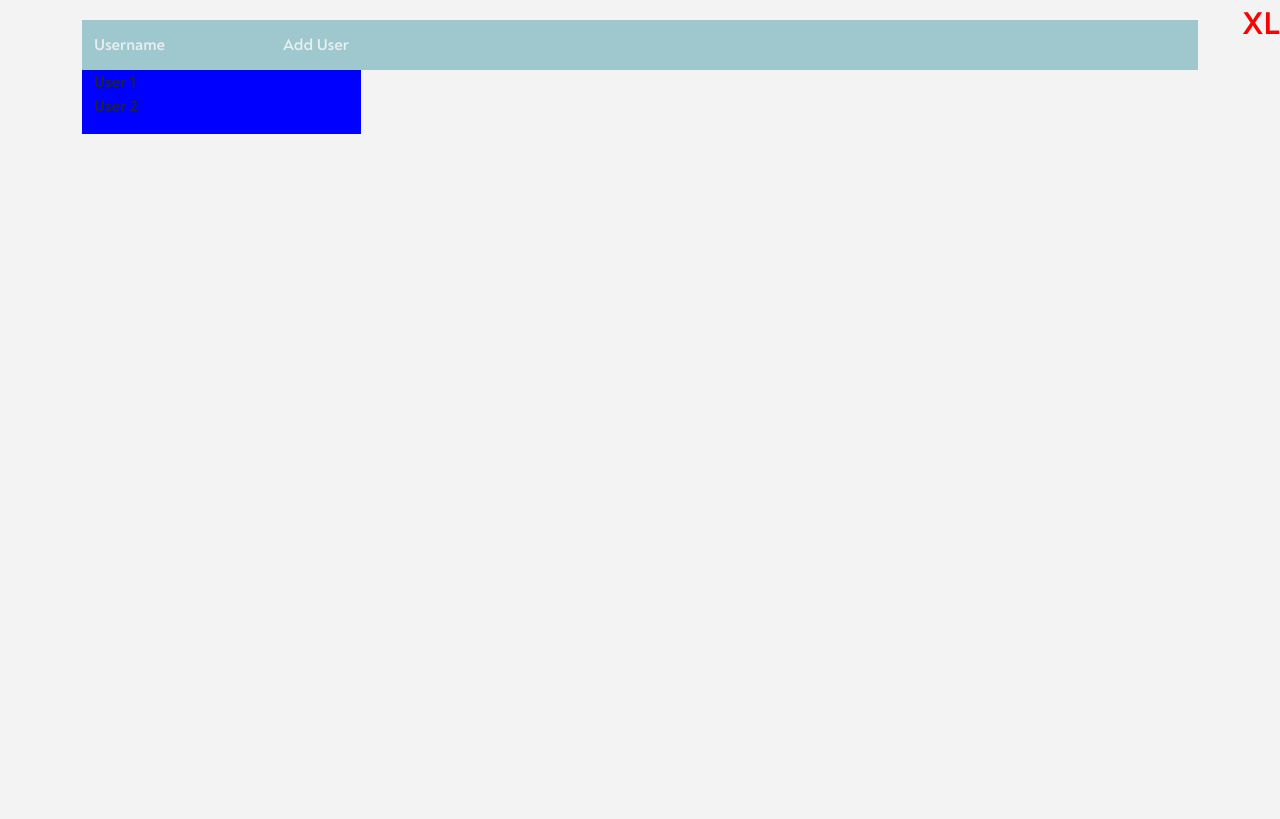
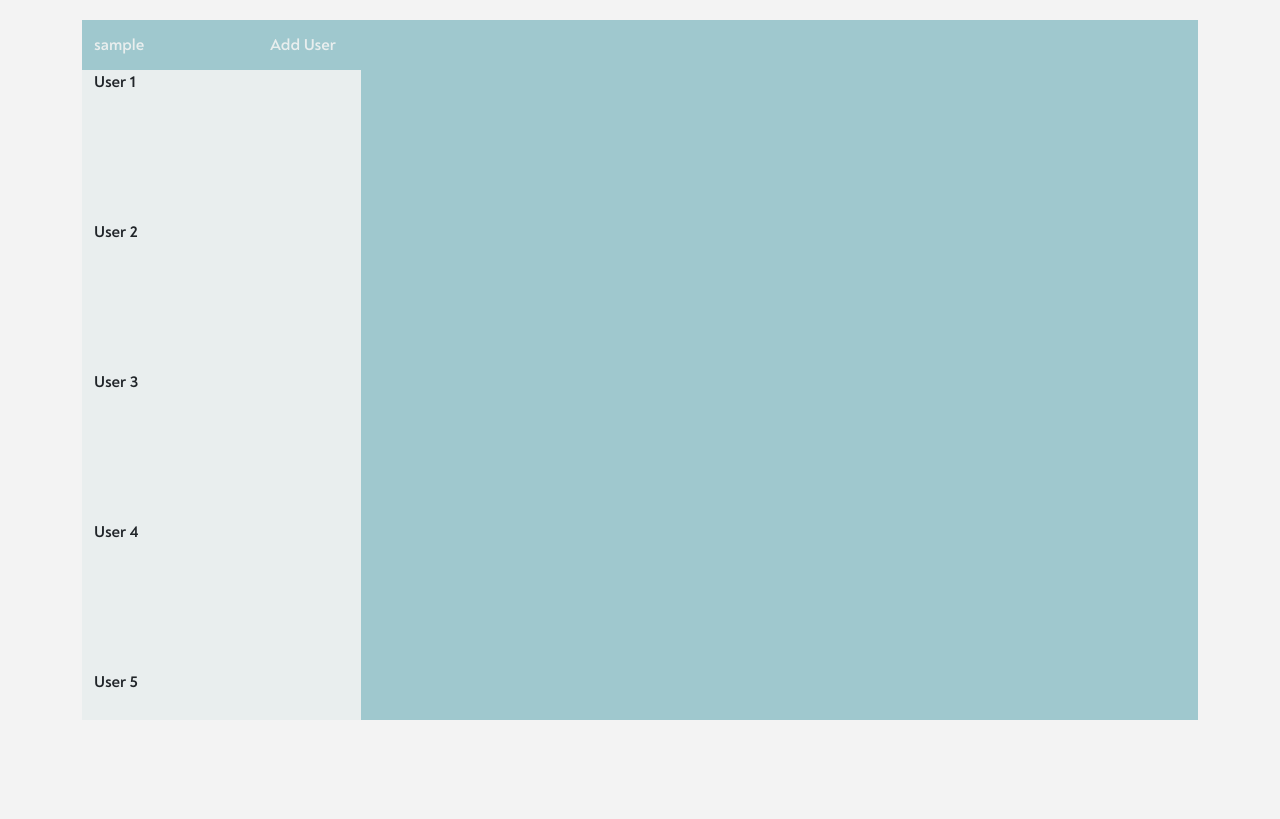
Before and after one commit to alexsukhin/live-messenger, a Flask app: page /dashboard in a window 1280 px wide. Shown: the top 819 px of the page. Run offline with Flask 3, Linux system fonts and the light colour scheme; the visitor is signed in with stand-in values (Sample User, id 1); data that the repository does not hold is empty; some libraries are stand-ins or nearby versions.

Commit message:
added some css to dashboard

```diff
--- a/app/auth.py
+++ b/app/auth.py
@@ -45,7 +45,7 @@ def sign_up():
             else:
                 flash("Error creating account.", category="error")
 
-    return render_template("signup.html")
+    return render_template("signup.html", user=current_user)
 
 
 @auth.route('/login', methods=['GET', 'POST'])
@@ -67,7 +67,7 @@ def login():
             login_user(objUser)
             return redirect('/dashboard')
 
-    return render_template("login.html", boolean=True)
+    return render_template("login.html", user=current_user)
 
 @auth.route('/logout')
 @login_required
--- a/app/static/css/styles.css
+++ b/app/static/css/styles.css
@@ -2,7 +2,7 @@
 @font-face {
   font-family: noahFont;
   src: url('../files/NoahTextBold.otf')
-  }
+}
 
 body {
   background-color: #f3f3f3;
@@ -13,42 +13,48 @@ body {
   margin-top: 100px;
 }
 
-body::before {
-  content: "XS";
-  color: red;
-  font-size: 2rem;
-  font-weight: bold;
-  position: fixed;
-  top: 0;
-  right: 0;
+.right {
+  float: right;
 }
 
-@media (min-width: 576px) {
-  body::before {
-    content: "SM";
-  }
+.chat-list-container {
+  background-color: #e9eeee;
+  height: 650px;
+  overflow-y: auto;
 }
 
-@media (min-width: 768px) {
-  body::before {
-    content: "MD";
-  }
+.chat-user {
+  height: 150px;
 }
 
-@media (min-width: 992px) {
-  body::before {
-    content: "LG";
-  }
+.nav-link-container {
+  background-color: #9fc8ce;
+  display: table;
 }
 
-@media (min-width: 1200px) {
-  body::before {
-    content: "XL";
-  }
+.nav-link {
+  display: table-cell;
+  vertical-align: middle;
+  height: 50px;
+  color: #e9eeee;
 }
 
-@media (min-width: 1400px) {
-  body::before {
-    content: "XXL";
-  }
+.text-right-container {
+  background-color: #9fc8ce;
+  display: table;
 }
+
+.add-btn {
+  height: 50px;
+  color: #e9eeee;
+}
+
+.top-bar {
+  background-color: #9fc8ce;
+  display: table;
+}
+
+.introduction {
+  background-color:#9fc8ce;
+  height: 650px;
+}
--- a/app/templates/dashboard.html
+++ b/app/templates/dashboard.html
@@ -1,38 +1,62 @@
+
+
 {% extends "base.html" %}
 
 {% block title %}Dashboard{% endblock %}
 
 {% block content %}
-
-
-
 <div class="container">
     <div class="row" style="margin-top: 20px;">
         <div class="col-3">
             <div class="row">
-                <div class="col" style="background-color: #9fc8ce; display: table;">
-                    <a class="nav-item nav-link" id="profile" href="/profile" style="display: table-cell; vertical-align: middle; height: 50px; color: #e9eeee">Username</a>
+                <div class="col nav-link-container">
+                    <a class="nav-item nav-link" id="profile" href="/profile">{{ user.username }}</a>
                 </div>
-                <div class="col" style="background-color: #9fc8ce; display: table;">
-                    <p style="display: table-cell; text-align: right; vertical-align: middle; height: 50px; color: #e9eeee;">Add User</p>
+                <div class="col text-right-container">
+                    <button type="button" class="btn add-btn right" data-bs-toggle="modal" data-bs-target="#addUserModal">
+                        Add User
+                    </button>
+                    <div class="modal fade" id="addUserModal" tabindex="-1" aria-labelledby="addUserModalLabel" aria-hidden="true">
+                        <div class="modal-dialog">
+                            <div class="modal-content">
+                                <div class="modal-header">
+                                    <h5 class="modal-title" id="addUserModalLabel">Add User</h5>
+                                    <button type="button" class="btn-close" data-bs-dismiss="modal" aria-label="Close"></button>
+                                </div>
+                                <div class="modal-body">
+                                    <form action="/add_user" method="post">
+                                        <div class="mb-3">
+                                            <label for="username" class="form-label">Username</label>
+                                            <input type="text" class="form-control" id="username" name="username" required>
+                                        </div>
+                                        <button type="submit" class="btn btn-primary">Add User</button>
+                                    </form>
+                                </div>
+                            </div>
+                        </div>
+                    </div>
                 </div>
             </div>
+        </div>
 
+
+        <div class="col-9 top-bar">
         </div>
-        <div class="col-9" style="background-color: #9fc8ce; display: table;">
-        </div>
-      </div>
+    </div>
     <div class="row">
-        <div class="col-3" style="background-color:blue;">
+        <div class="col-3 chat-list-container">
             <div class="chat-list">
                 <div class="chat-user" data-user-id="user1">User 1</div>
                 <div class="chat-user" data-user-id="user2">User 2</div>
+                <div class="chat-user" data-user-id="user3">User 3</div>
+                <div class="chat-user" data-user-id="user4">User 4</div>
+                <div class="chat-user" data-user-id="user5">User 5</div>
             </div>
-        <div class="col-9" style="background-color:yellow;">
+        </div>
+        <div class="col-9 introduction">
             <p></p>
         </div>
     </div>
 </div>
 
-
 {% endblock %}
--- a/app/views.py
+++ b/app/views.py
@@ -6,9 +6,9 @@ views = Blueprint('views', __name__)
 @views.route('/dashboard')
 @login_required
 def dashboard():
-    return render_template("dashboard.html")
+    return render_template("dashboard.html", user=current_user)
 
 @views.route('/profile')
 @login_required
 def profile():
-    return render_template("profile.html")
+    return render_template("profile.html", user=current_user)
```
